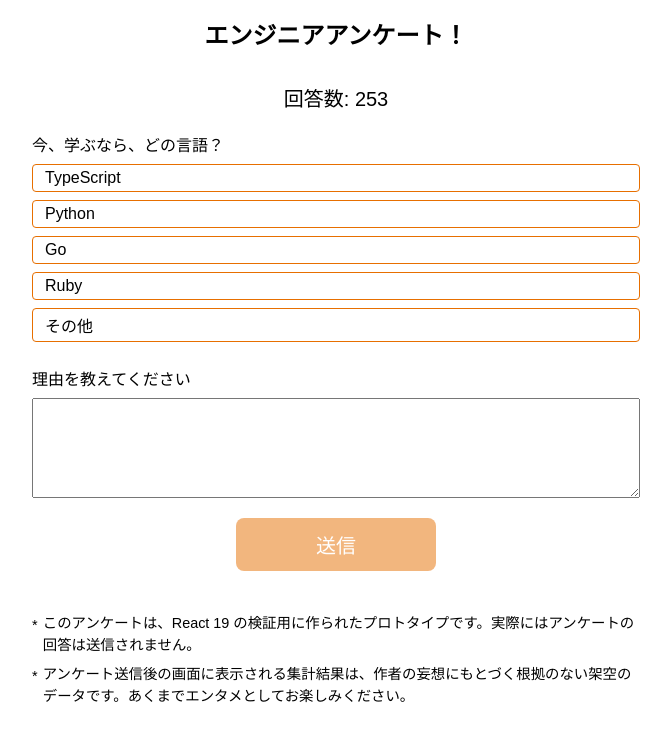
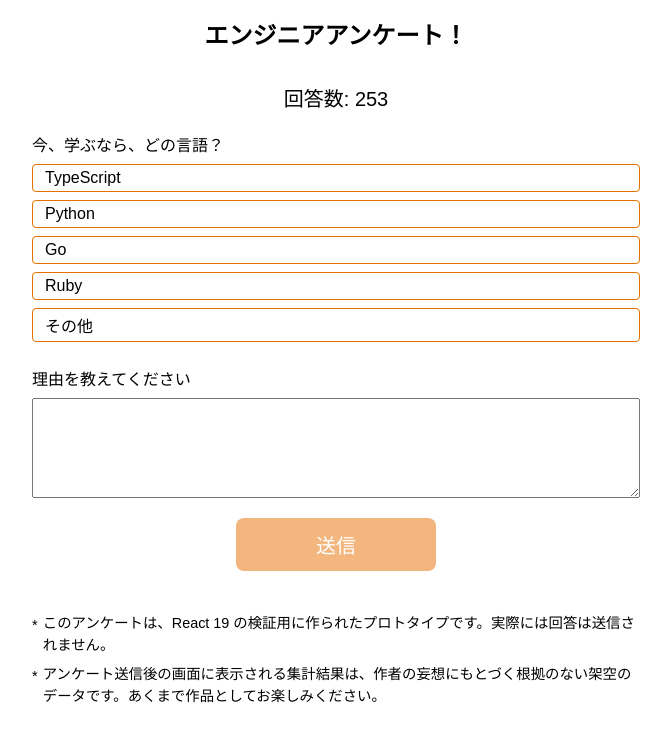
Before and after one commit to yuto-ono/react-19-sample, a React (Vite) app: page / in a window 1280 px wide. Shown: the top 742 px of the page, without its empty margins (304-975 px from the left). Built offline with nearby package versions, Linux system fonts and the light colour scheme.

Commit message:
chore 注釈修正

```diff
--- a/src/App.tsx
+++ b/src/App.tsx
@@ -25,10 +25,10 @@ function App() {
         <Note css={{ marginTop: "40px" }}>
           <NoteItem>
             このアンケートは、React 19
-            の検証用に作られたプロトタイプです。実際にはアンケートの回答は送信されません。
+            の検証用に作られたプロトタイプです。実際には回答は送信されません。
           </NoteItem>
           <NoteItem>
-            アンケート送信後の画面に表示される集計結果は、作者の妄想にもとづく根拠のない架空のデータです。あくまでエンタメとしてお楽しみください。
+            アンケート送信後の画面に表示される集計結果は、作者の妄想にもとづく根拠のない架空のデータです。あくまで作品としてお楽しみください。
           </NoteItem>
         </Note>
       </div>
```
